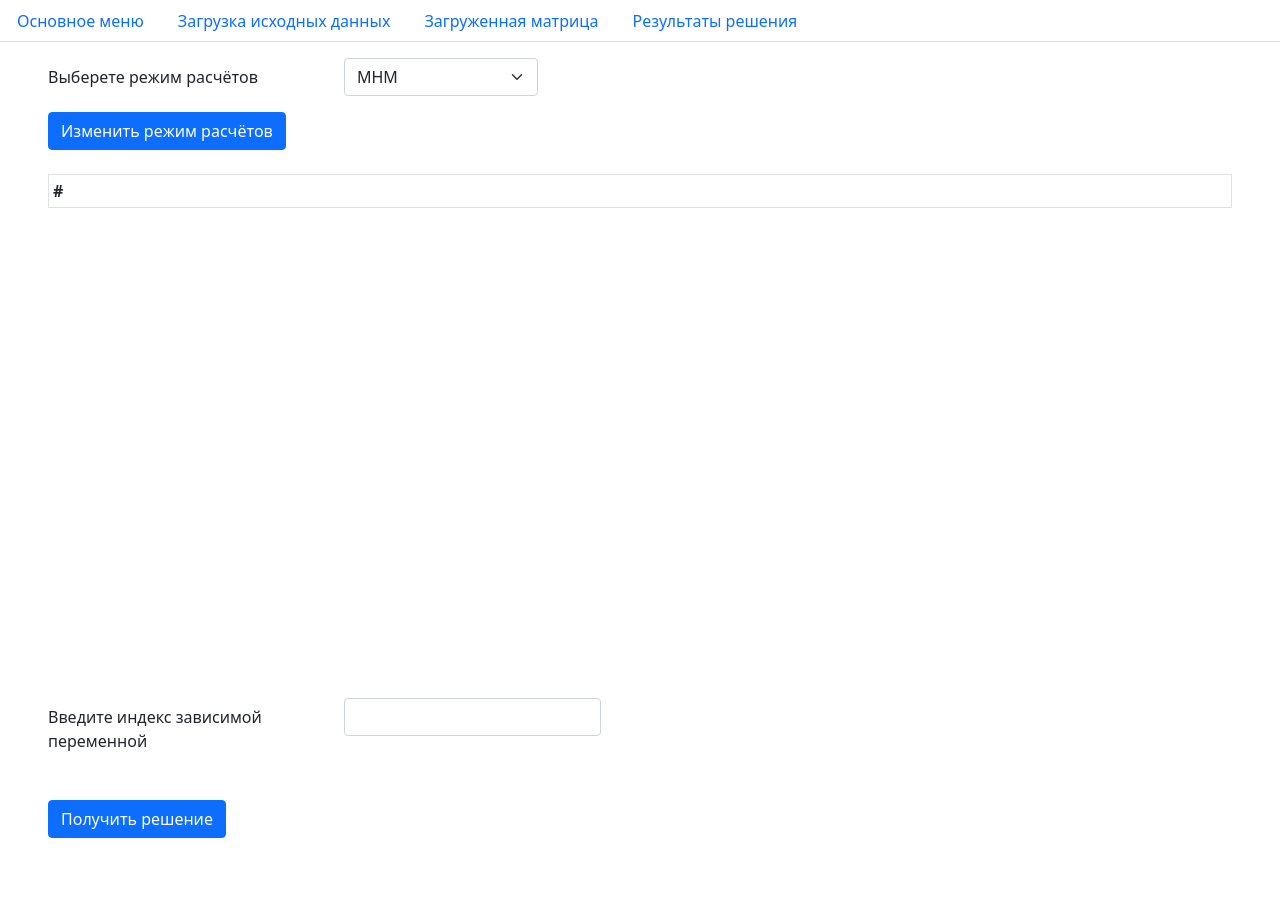
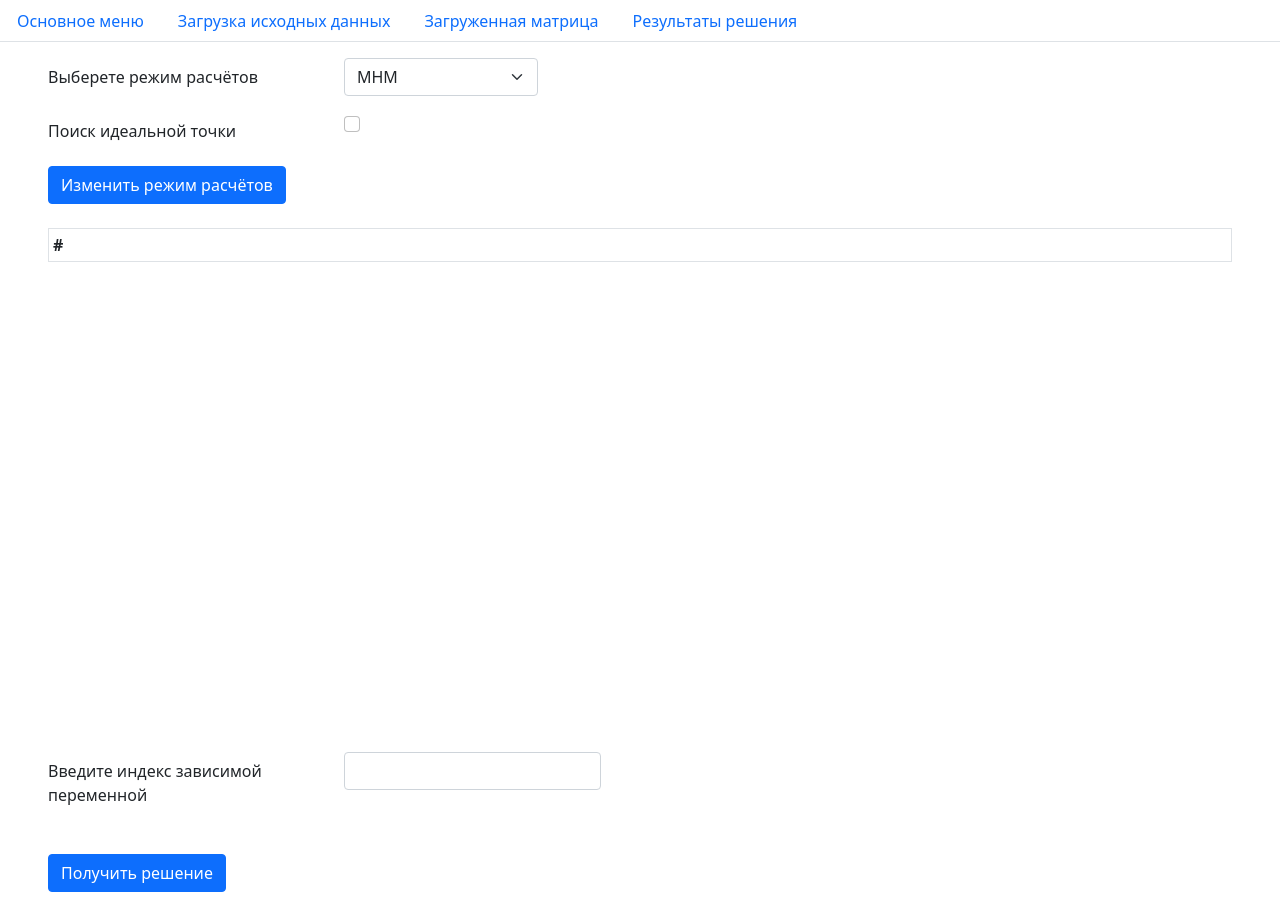
Before and after one commit to onebadman/NKSP, a Flask app: template templates/data.html in a window 1280 px wide. Before the commit the page ends 838 px from the top, so only its background shows below. Run offline with Flask 2, Linux system fonts and the light colour scheme; the template is opened without the code that fills it: most values are stand-ins (such as "Sample title", 1, 10 or a date in 2020); lists and menus that the app fills with data are empty.

Commit message:
NKSP-50 Добавить чекбокс для выбора расчета идеальной точки.

```diff
--- a/server/meta_data.py
+++ b/server/meta_data.py
@@ -14,6 +14,7 @@ class Mode(str, enum.Enum):
 
     MNM = 'MODE_MNM'
     PIECEWISE_GIVEN = 'MODE_PIECEWISE_GIVEN'
+    IDEAL_DOT = 'IDEAL_DOT'
 
     @staticmethod
     def build(value):
@@ -117,6 +118,9 @@ class MetaData:
     def set_mode(self, form):
         self.mode = Mode(self.get_value(form, 'mode') if self.get_value(form, 'mode') else Mode.MNM)
 
+        if self.mode == Mode.MNM and self.get_value(form, 'ideal_dot'):
+            self.mode = Mode.IDEAL_DOT
+
     @staticmethod
     def get_value(data, key):
         try:
--- a/templates/data.html
+++ b/templates/data.html
@@ -9,13 +9,23 @@
         <div class="row mb-3">
           <label class="col-sm-3 col-form-label">Выберете режим расчётов</label>
           <div class="col-sm-2">
-            <select class="form-select" style="min-width: max-content" aria-label="Default select example" name="mode">
+            <select class="form-select" style="min-width: max-content" aria-label="Default select example" name="mode"
+                    onchange="changeModeHandler(event)">
               <option {% if meta_data.mode.value == 'MODE_MNM' %} selected {% endif %} value="MODE_MNM">МНМ</option>
               <option {% if meta_data.mode.value == 'MODE_PIECEWISE_GIVEN' %} selected {% endif %}
                                                                               value="MODE_PIECEWISE_GIVEN">
                 Кусочно-заданная
               </option>
             </select>
+          </div>
+        </div>
+        <div id="ideal-dot" class="row mb-3" {% if meta_data.mode.value == 'MODE_PIECEWISE_GIVEN' %} hidden {% endif %}>
+          <label class="col-sm-3 col-form-label">Поиск идеальной точки</label>
+          <div class="col-sm-2">
+            <input class="form-check-input" type="checkbox" name="ideal_dot" style="min-width: max-content"
+                   id="gridCheck"
+                {% if meta_data.mode.value == 'IDEAL_DOT' %} checked {% endif %}
+            >
           </div>
         </div>
       </div>
@@ -54,7 +64,8 @@
           </div>
           <div class="col-12">
             <div class="form-check">
-              <input class="form-check-input" type="checkbox" name="free_chlen" style="min-width: max-content" id="gridCheck"
+              <input class="form-check-input" type="checkbox" name="free_chlen" style="min-width: max-content"
+                     id="gridCheck"
                   {% if meta_data.free_chlen %} checked {% endif %}>
               <label class="form-check-label" for="gridCheck">Использовать свободный член?</label>
             </div>
@@ -81,5 +92,16 @@
       <br>
       <button type="submit" class="btn btn-primary">Получить решение</button>
     </form>
+
+    <script>
+        function changeModeHandler(event) {
+            if (event.target.value === 'MODE_MNM')
+                document.getElementById('ideal-dot').hidden = false
+            if (event.target.value === 'MODE_PIECEWISE_GIVEN') {
+                document.getElementById('ideal-dot').hidden = true
+            }
+
+        }
+    </script>
   {% endif %}
 {% endblock %}
```
